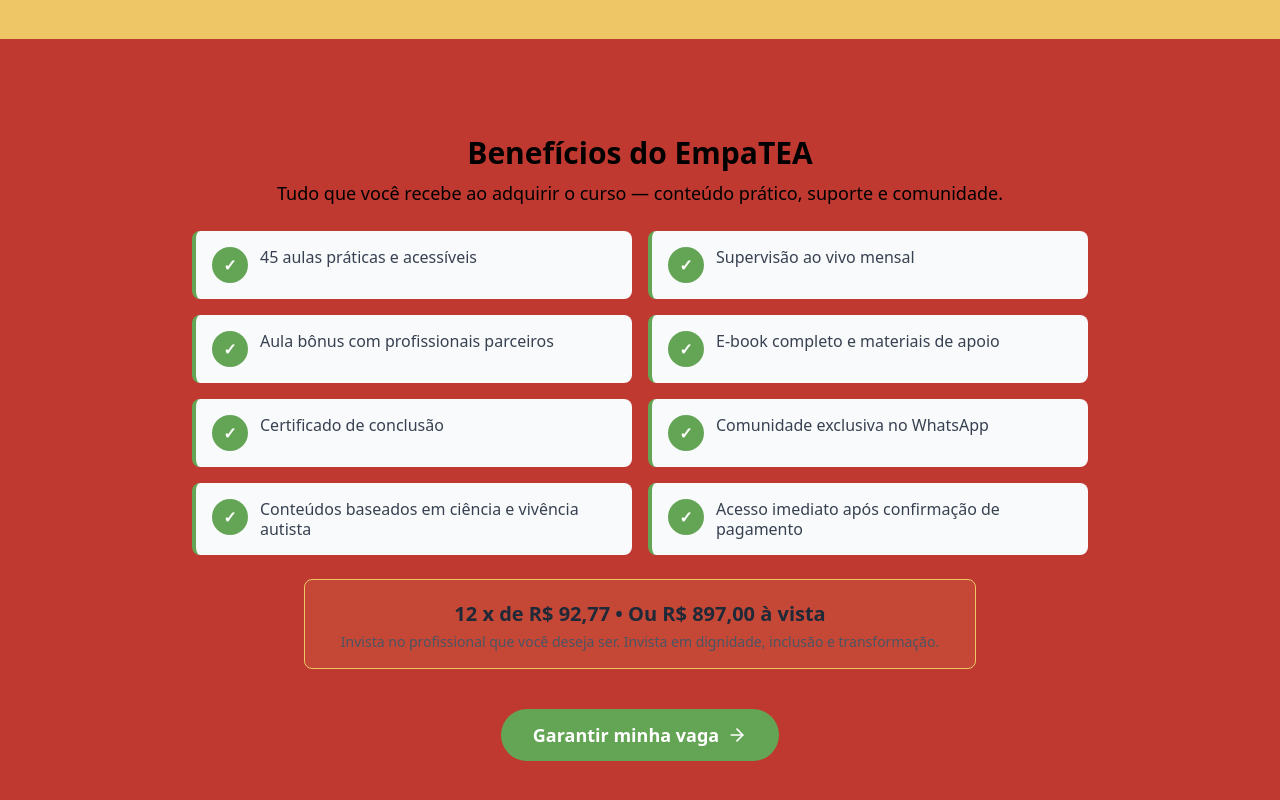
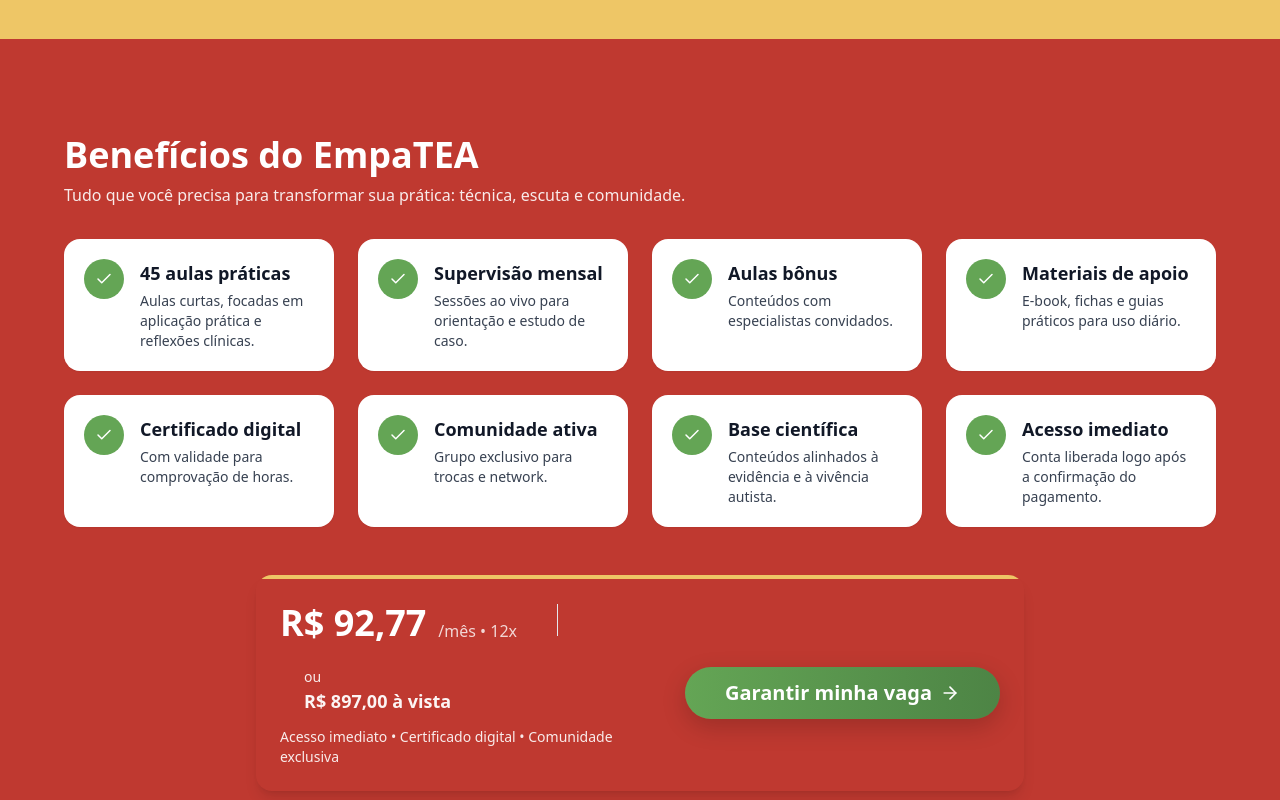
Before and after one commit to kainamf/psilarafrasson, a React (Create React App) app: page /empatea in a window 1280 px wide. Shown: the part 1420-2220 px from the top of the page. Built offline with nearby package versions, Linux system fonts and the light colour scheme.

Commit message:
feat: enhance EmpaTEA benefits section with detailed descriptions and improve CTA styling

```diff
--- a/src/components/EmpateaBenefits.tsx
+++ b/src/components/EmpateaBenefits.tsx
@@ -1,48 +1,77 @@
 import React from 'react';
 import EmpateaCTA from './EmpateaCTA';
 
-function EmpateaBenefits() {
-    const benefits = [
-        '45 aulas práticas e acessíveis',
-        'Supervisão ao vivo mensal',
-        'Aula bônus com profissionais parceiros',
-        'E-book completo e materiais de apoio',
-        'Certificado de conclusão',
-        'Comunidade exclusiva no WhatsApp',
-        'Conteúdos baseados em ciência e vivência autista',
-        'Acesso imediato após confirmação de pagamento'
-    ];
+const benefits = [
+    { title: '45 aulas práticas', desc: 'Aulas curtas, focadas em aplicação prática e reflexões clínicas.' },
+    { title: 'Supervisão mensal', desc: 'Sessões ao vivo para orientação e estudo de caso.' },
+    { title: 'Aulas bônus', desc: 'Conteúdos com especialistas convidados.' },
+    { title: 'Materiais de apoio', desc: 'E-book, fichas e guias práticos para uso diário.' },
+    { title: 'Certificado digital', desc: 'Com validade para comprovação de horas.' },
+    { title: 'Comunidade ativa', desc: 'Grupo exclusivo para trocas e network.' },
+    { title: 'Base científica', desc: 'Conteúdos alinhados à evidência e à vivência autista.' },
+    { title: 'Acesso imediato', desc: 'Conta liberada logo após a confirmação do pagamento.' }
+];
 
+export default function EmpateaBenefits() {
     return (
         <section className="py-12 px-4">
             <div className="max-w-6xl mx-auto">
-                <div className="text-center mb-6">
-                    <h2 className="text-2xl md:text-3xl font-bold">Benefícios do EmpaTEA</h2>
-                    <p className="text-base md:text-lg mt-2">Tudo que você recebe ao adquirir o curso — conteúdo prático, suporte e comunidade.</p>
-                </div>
+                <header className="mb-8">
+                    <h2 className="text-3xl md:text-4xl font-extrabold text-white">Benefícios do EmpaTEA</h2>
+                    <p className="text-white/90 mt-2 max-w-2xl">Tudo que você precisa para transformar sua prática: técnica, escuta e comunidade.</p>
+                </header>
 
-                <div className="grid sm:grid-cols-2 gap-4 max-w-4xl mx-auto">
-                    {benefits.map((item, idx) => (
-                        <div key={idx} className="flex items-start gap-3 p-4 bg-gray-50 rounded-lg border-l-4 border-empatea-green">
-                            <div className="flex-shrink-0 w-9 h-9 rounded-full bg-empatea-green text-white flex items-center justify-center font-semibold">✓</div>
-                            <p className="text-gray-700 font-medium leading-tight">{item}</p>
-                        </div>
+                <div className="grid sm:grid-cols-2 lg:grid-cols-4 gap-6">
+                    {benefits.map((b, i) => (
+                        <article
+                            key={i}
+                            className="relative bg-white rounded-2xl p-5 shadow-sm hover:shadow-lg transition-shadow focus-within:shadow-lg"
+                            tabIndex={0}
+                            aria-label={b.title}
+                        >
+                            <div className="flex items-start gap-4">
+                                <div className="flex-shrink-0 w-10 h-10 rounded-full flex items-center justify-center" style={{ backgroundColor: '#64A555' }}>
+                                    <svg width="18" height="18" viewBox="0 0 24 24" fill="none" xmlns="http://www.w3.org/2000/svg">
+                                        <path d="M20 6L9 17l-5-5" stroke="#ffffff" strokeWidth="2" strokeLinecap="round" strokeLinejoin="round" />
+                                    </svg>
+                                </div>
+                                <div>
+                                    <h3 className="text-lg font-semibold text-gray-900">{b.title}</h3>
+                                    <p className="text-sm text-gray-700 mt-1">{b.desc}</p>
+                                </div>
+                            </div>
+                        </article>
                     ))}
                 </div>
 
-                <div className="max-w-2xl mx-auto mt-6">
-                    <div className="bg-empatea-yellow/10 border border-empatea-yellow rounded-lg p-4 text-center">
-                        <p className="text-lg md:text-xl font-semibold text-gray-800 mt-1">12 x de R$ 92,77 • Ou R$ 897,00 à vista</p>
-                        <p className="text-sm text-gray-600 mt-1">Invista no profissional que você deseja ser. Invista em dignidade, inclusão e transformação.</p>
+                <div className="mt-8 md:mt-12 max-w-3xl mx-auto">
+                    <div className="rounded-2xl overflow-hidden shadow-lg">
+                        <div className="flex flex-col md:flex-row items-center justify-between bg-transparent p-6 border-t-4" style={{ borderTopColor: '#EEC666' }}>
+                            <div className="flex-1 min-w-0">
+                                <div className="flex items-baseline gap-3 md:gap-6 flex-wrap">
+                                    <div className="flex items-end min-w-0">
+                                        <span className="text-2xl sm:text-3xl md:text-4xl font-extrabold text-white leading-tight break-words">R$ 92,77</span>
+                                        <span className="text-xs sm:text-sm md:text-base text-white/80 ml-3">/mês • 12x</span>
+                                    </div>
+
+                                    <div className="hidden md:block border-l h-8 ml-4" />
+
+                                    <div className="ml-0 sm:ml-4 md:ml-6 mt-2 md:mt-0">
+                                        <div className="text-sm text-white/90">ou</div>
+                                        <div className="text-base md:text-lg font-semibold text-white/95">R$ 897,00 à vista</div>
+                                    </div>
+                                </div>
+
+                                <div className="text-sm text-white/90 mt-3">Acesso imediato • Certificado digital • Comunidade exclusiva</div>
+                            </div>
+
+                            <div className="mt-4 md:mt-0 md:ml-6 flex-shrink-0">
+                                <EmpateaCTA label="Garantir minha vaga" variant="primary" className="px-8 md:px-10 py-2 md:py-3 text-lg md:text-xl shadow-cta" />
+                            </div>
+                        </div>
                     </div>
-                </div>
-
-                <div className="text-center mt-6">
-                    <EmpateaCTA label="Garantir minha vaga" variant="primary" />
                 </div>
             </div>
         </section>
     );
 }
-
-export default EmpateaBenefits;
--- a/src/components/EmpateaCTA.tsx
+++ b/src/components/EmpateaCTA.tsx
@@ -18,6 +18,8 @@
       <button
         onClick={handleClick}
         className={`mt-4 bg-white text-empatea-green px-8 py-3 rounded-full text-lg font-bold hover:bg-empatea-green-dark hover:text-white transition-all duration-200 inline-flex items-center gap-2 ${className}`}
+        aria-label={label}
+        type="button"
       >
         {label}
         <ArrowRight className="w-5 h-5" />
@@ -28,7 +30,9 @@
   return (
     <button
       onClick={handleClick}
-      className={`mt-4 bg-empatea-green text-white px-8 py-3 rounded-full text-lg font-bold hover:bg-empatea-green-dark transition-all duration-200 inline-flex items-center gap-2 ${className}`}
+      className={`mt-4 bg-gradient-to-r from-empatea-green to-empatea-green-dark text-white px-8 py-3 rounded-full text-lg font-bold hover:opacity-95 transition-all duration-200 inline-flex items-center gap-2 focus:outline-none focus-visible:ring-4 focus-visible:ring-empatea-green/40 ${className}`}
+      aria-label={label}
+      type="button"
     >
       {label}
       <ArrowRight className="w-5 h-5" />
--- a/tailwind.config.js
+++ b/tailwind.config.js
@@ -52,6 +52,9 @@
           'blue-dark': '#4D7FA0',
         },
       },
+      boxShadow: {
+        cta: '0 8px 24px rgba(0,0,0,0.18)',
+      },
     },
   },
   plugins: [],
```
